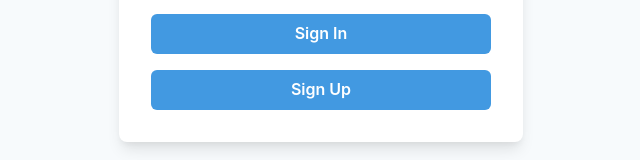
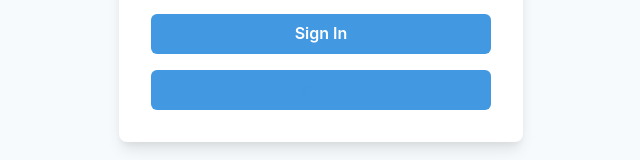
Before and after one commit to Brandon3522/flash_carma, a React (Create React App) app: page / in a window 1280 px wide. Shown: the part 464-624 px from the top of the page, without its empty margins (319-959 px from the left). Built offline with nearby package versions, Linux system fonts and the light colour scheme.

Commit message:
added link to signup page

```diff
--- a/src/App.js
+++ b/src/App.js
@@ -54,7 +54,7 @@ function App() {
                 _hover={{
                   bg: 'blue.500'
                 }}>
-                  Sign Up
+                  <Link color={'blue.400'}>Sign Up</Link>
               </Button>
             </Stack>
           </Stack>
```
